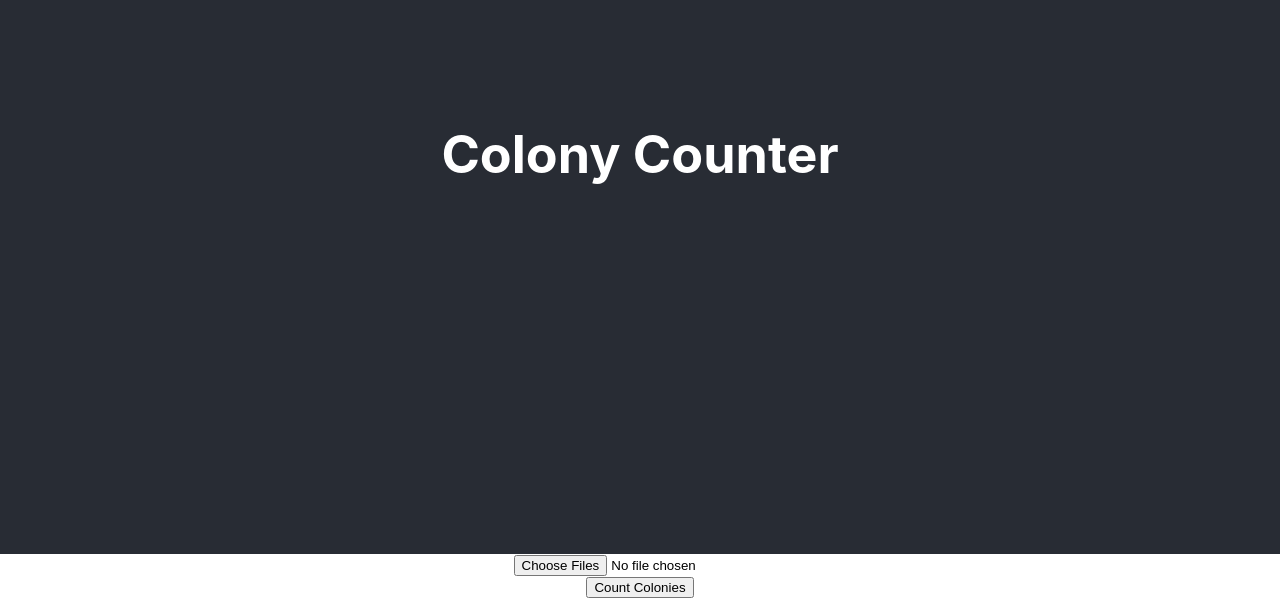
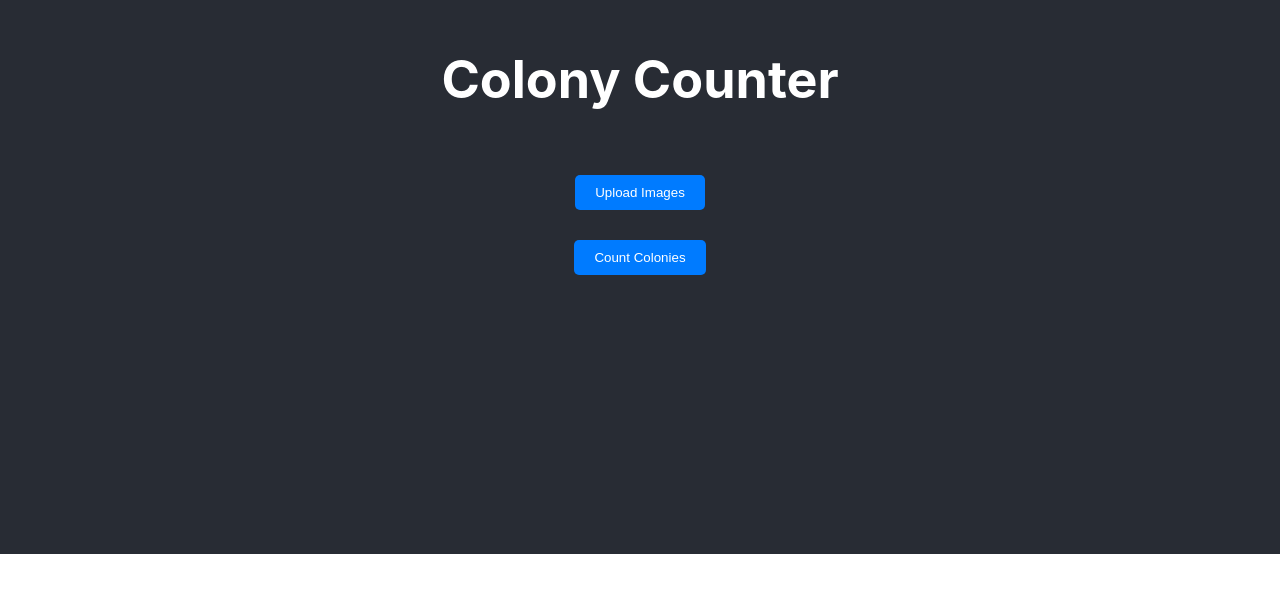
Before and after one commit to viraatdas/ColonyCounter, a React (Create React App) app in the folder web-ui/: page / in a window 1280 px wide. Shown: the part 246-844 px from the top of the page. After the commit the page ends 800 px from the top, so only its background shows below. Built offline with nearby package versions, Linux system fonts and the light colour scheme.

Commit message:
fixed the button component

```diff
--- a/web-ui/src/App.css
+++ b/web-ui/src/App.css
@@ -36,3 +36,42 @@
     transform: rotate(360deg);
   }
 }
+
+
+/* App.css */
+
+.image-upload-container {
+  display: flex;
+  flex-direction: column;
+  align-items: center;
+  padding: 20px;
+}
+
+.image-upload-btn {
+  background-color: #007bff;
+  color: white;
+  padding: 10px 20px;
+  border: none;
+  border-radius: 5px;
+  cursor: pointer;
+  margin-top: 10px;
+  transition: background-color 0.3s ease;
+}
+
+.image-upload-btn:hover {
+  background-color: #0056b3;
+}
+
+.image-preview {
+  margin-top: 20px;
+  display: flex;
+  flex-wrap: wrap;
+  gap: 10px;
+  justify-content: center;
+}
+
+.image-preview img {
+  width: 100px;
+  height: auto;
+  border-radius: 5px;
+}
--- a/web-ui/src/App.js
+++ b/web-ui/src/App.js
@@ -7,10 +7,11 @@ function App() {
     <div className="App">
       <header className="App-header">
         <h1>Colony Counter</h1>
-      </header>
-      <main>
+        <main>
         <ImageUpload />
       </main>
+      </header>
+
     </div>
   );
 }
--- a/web-ui/src/components/ImageUpload.js
+++ b/web-ui/src/components/ImageUpload.js
@@ -1,7 +1,8 @@
-import React, { useState } from 'react';
+import React, { useState, useRef } from 'react';
 
 const ImageUpload = () => {
   const [images, setImages] = useState([]);
+  const fileInputRef = useRef(null);
 
   const handleFileChange = (event) => {
     if (event.target.files) {
@@ -26,7 +27,6 @@ const ImageUpload = () => {
       });
 
       if (response.ok) {
-        // Handle response here
         alert('Images submitted successfully!');
       } else {
         alert('Failed to submit images.');
@@ -37,15 +37,27 @@ const ImageUpload = () => {
     }
   };
 
+  const handleButtonClick = () => {
+    fileInputRef.current.click();
+  };
+
   return (
-    <div>
-      <input type="file" multiple onChange={handleFileChange} accept="image/*" />
-      <div>
+    <div className="image-upload-container">
+      <input
+        type="file"
+        multiple
+        onChange={handleFileChange}
+        accept="image/*"
+        style={{ display: 'none' }}
+        ref={fileInputRef}
+      />
+      <button className="image-upload-btn" onClick={handleButtonClick}>Upload Images</button>
+      <div className="image-preview">
         {images.map((image, index) => (
-          <img key={index} src={image.url} alt={image.name} style={{ width: '100px', height: 'auto' }} />
+          <img key={index} src={image.url} alt={image.name} />
         ))}
       </div>
-      <button onClick={handleSubmit}>Count Colonies</button>
+      <button className="image-upload-btn" onClick={handleSubmit}>Count Colonies</button>
     </div>
   );
 };
```
